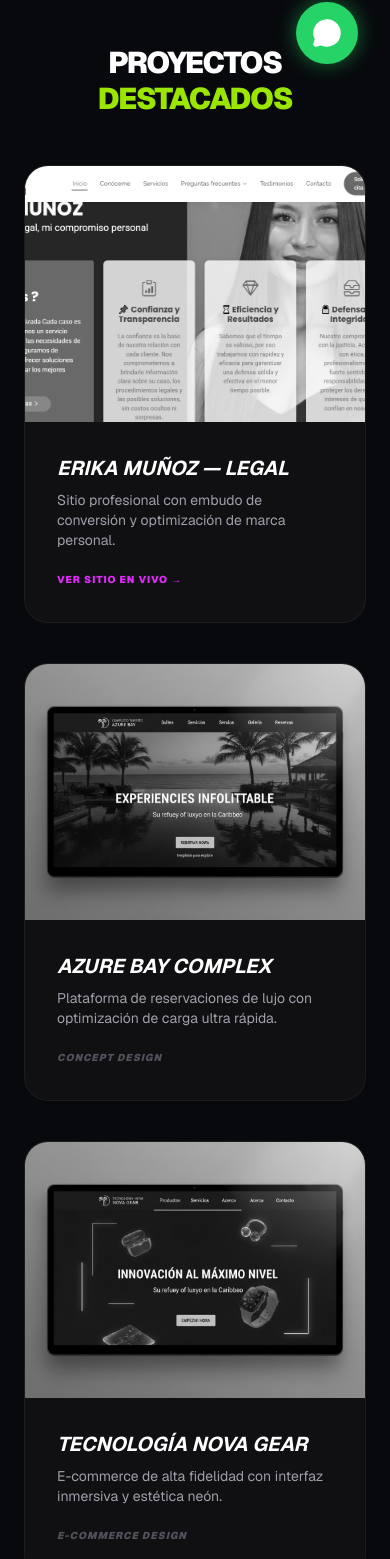
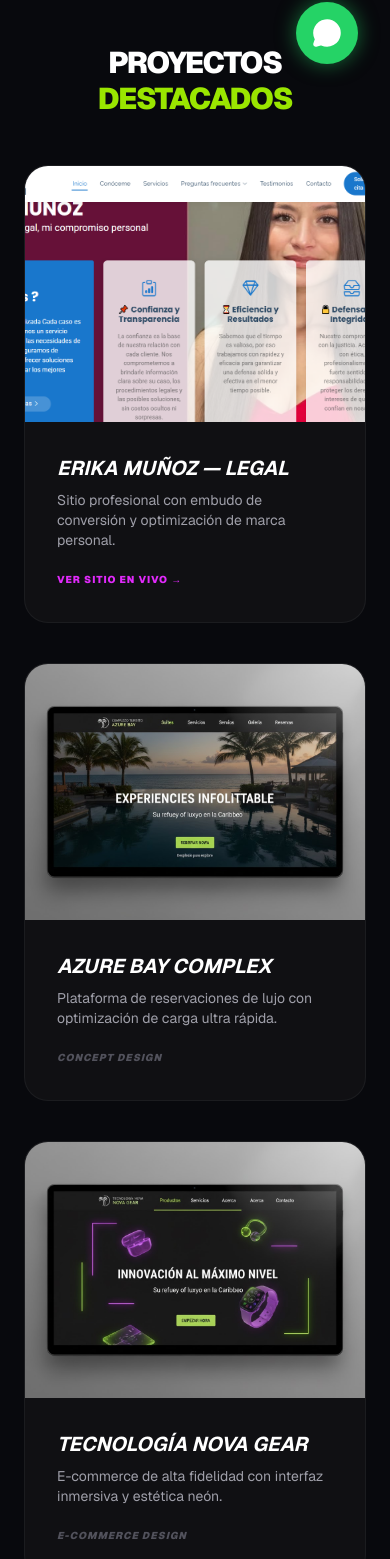
Before and after one commit to jhonfisiko/pagina, a Next.js app: page / in a window 390 px wide. Shown: the part 748-2307 px from the top of the page. Built offline with nearby package versions, Linux system fonts and the light colour scheme.

Commit message:
fix: optimizacion de portafolio para dispositivos moviles

```diff
--- a/app/page.tsx
+++ b/app/page.tsx
@@ -120,16 +120,20 @@ export default function Home() {
       Proyectos <span className="text-lime-400">Destacados</span>
     </motion.h2>
 
-    {/* Cambié md:grid-cols-2 a md:grid-cols-3 para que los 3 se vean bien en una fila */}
     <div className="grid grid-cols-1 md:grid-cols-3 gap-10">
 
-      {/* Proyecto 1: Erika Muñoz (Sitio Real) */}
+      {/* Proyecto 1: Erika Muñoz */}
       <motion.div
         whileHover={{ y: -10 }}
         className="group relative overflow-hidden rounded-3xl border border-white/5 bg-zinc-900/50"
       >
-        <div className="relative h-64 w-full">
-          <Image src="/abogada.png" alt="Erika Muñoz Abogada" fill className="object-cover grayscale group-hover:grayscale-0 transition-all duration-500" />
+        <div className="relative h-64 w-full overflow-hidden">
+          <Image
+            src="/abogada.png"
+            alt="Erika Muñoz Abogada"
+            fill
+            className="object-cover transition-all duration-500 grayscale-0 md:grayscale md:group-hover:grayscale-0 md:group-hover:scale-110"
+          />
         </div>
         <div className="p-8">
           <h3 className="text-xl font-bold mb-2 uppercase italic text-white group-hover:text-lime-400 transition-colors">Erika Muñoz — Legal</h3>
@@ -143,8 +147,13 @@ export default function Home() {
         whileHover={{ y: -10 }}
         className="group relative overflow-hidden rounded-3xl border border-white/5 bg-zinc-900/50"
       >
-        <div className="relative h-64 w-full">
-          <Image src="/azure-bay.jpg" alt="Azure Bay" fill className="object-cover grayscale group-hover:grayscale-0 transition-all duration-500" />
+        <div className="relative h-64 w-full overflow-hidden">
+          <Image
+            src="/azure-bay.jpg"
+            alt="Azure Bay"
+            fill
+            className="object-cover transition-all duration-500 grayscale-0 md:grayscale md:group-hover:grayscale-0 md:group-hover:scale-110"
+          />
         </div>
         <div className="p-8">
           <h3 className="text-xl font-bold mb-2 uppercase italic text-white group-hover:text-lime-400 transition-colors">Azure Bay Complex</h3>
@@ -158,8 +167,13 @@ export default function Home() {
         whileHover={{ y: -10 }}
         className="group relative overflow-hidden rounded-3xl border border-white/5 bg-zinc-900/50"
       >
-        <div className="relative h-64 w-full">
-          <Image src="/nova-gear.jpg" alt="Nova Gear" fill className="object-cover grayscale group-hover:grayscale-0 transition-all duration-500" />
+        <div className="relative h-64 w-full overflow-hidden">
+          <Image
+            src="/nova-gear.jpg"
+            alt="Nova Gear"
+            fill
+            className="object-cover transition-all duration-500 grayscale-0 md:grayscale md:group-hover:grayscale-0 md:group-hover:scale-110"
+          />
         </div>
         <div className="p-8">
           <h3 className="text-xl font-bold mb-2 uppercase italic text-white group-hover:text-lime-400 transition-colors">Tecnología Nova Gear</h3>
@@ -171,6 +185,9 @@ export default function Home() {
     </div>
   </div>
 </section>
+
+
+
 <div className="grid grid-cols-1 md:grid-cols-2 gap-12 py-20">
   <div>
     <h2 className="text-4xl font-black uppercase italic leading-none mb-6">
```
